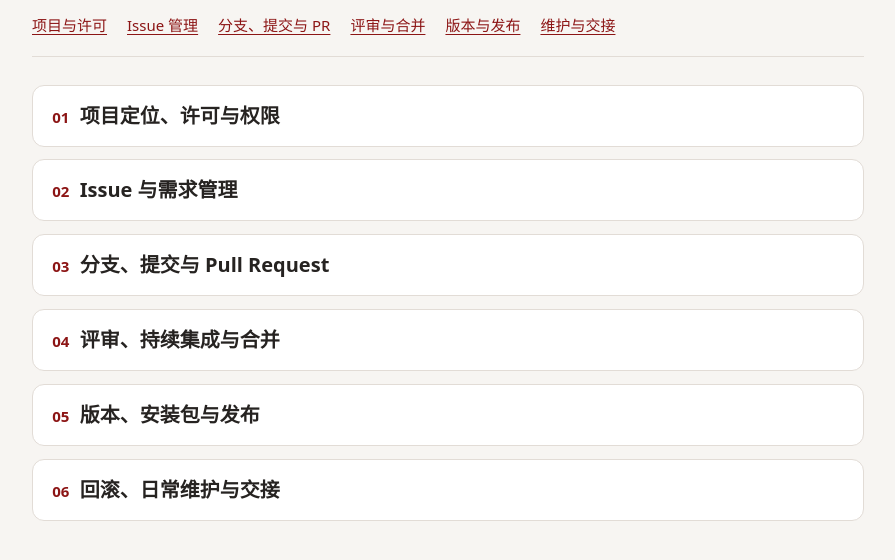
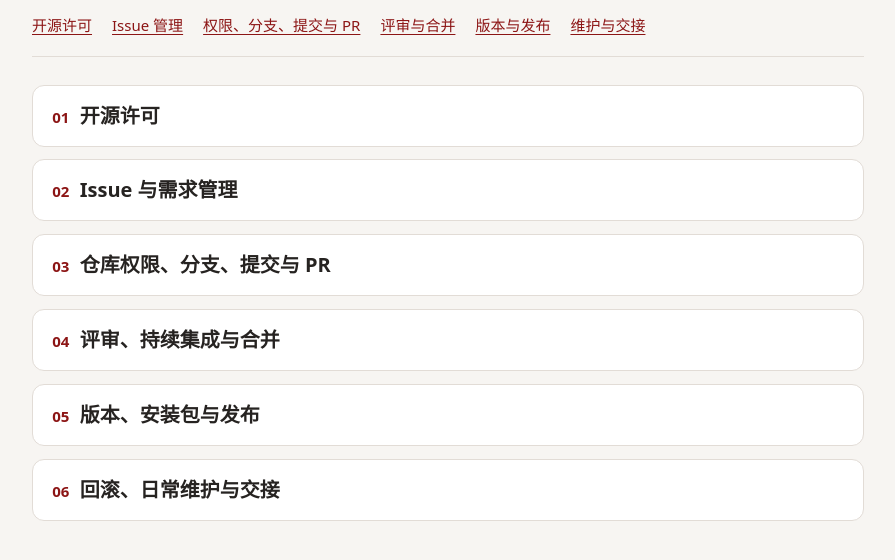
Before and after one commit to yiyualt/dsh-code-wiki, a website: page docs/project-progress.html in a window 1280 px wide. Shown: the part 116-676 px from the top of the page, without its empty margins (192-1087 px from the left). Drawn offline with Linux system fonts and the light colour scheme.

Commit message:
Separate licensing and group repository permissions

```diff
--- a/docs/project-progress.html
+++ b/docs/project-progress.html
@@ -91,16 +91,16 @@
     </header>
 
     <nav aria-label="章节目录">
-      <a href="#scope">项目与许可</a>
+      <a href="#license">开源许可</a>
       <a href="#issues">Issue 管理</a>
-      <a href="#contributions">分支、提交与 PR</a>
+      <a href="#contributions">权限、分支、提交与 PR</a>
       <a href="#review">评审与合并</a>
       <a href="#release">版本与发布</a>
       <a href="#maintenance">维护与交接</a>
     </nav>
 
-    <section id="scope" aria-labelledby="scope-title">
-      <h2 id="scope-title"><span class="number" aria-hidden="true">01</span>项目定位、许可与权限</h2>
+    <section id="license" aria-labelledby="license-title">
+      <h2 id="license-title"><span class="number" aria-hidden="true">01</span>开源许可</h2>
     </section>
 
     <section id="issues" aria-labelledby="issues-title">
@@ -108,7 +108,7 @@
     </section>
 
     <section id="contributions" aria-labelledby="contributions-title">
-      <h2 id="contributions-title"><span class="number" aria-hidden="true">03</span>分支、提交与 Pull Request</h2>
+      <h2 id="contributions-title"><span class="number" aria-hidden="true">03</span>仓库权限、分支、提交与 PR</h2>
     </section>
 
     <section id="review" aria-labelledby="review-title">
```
